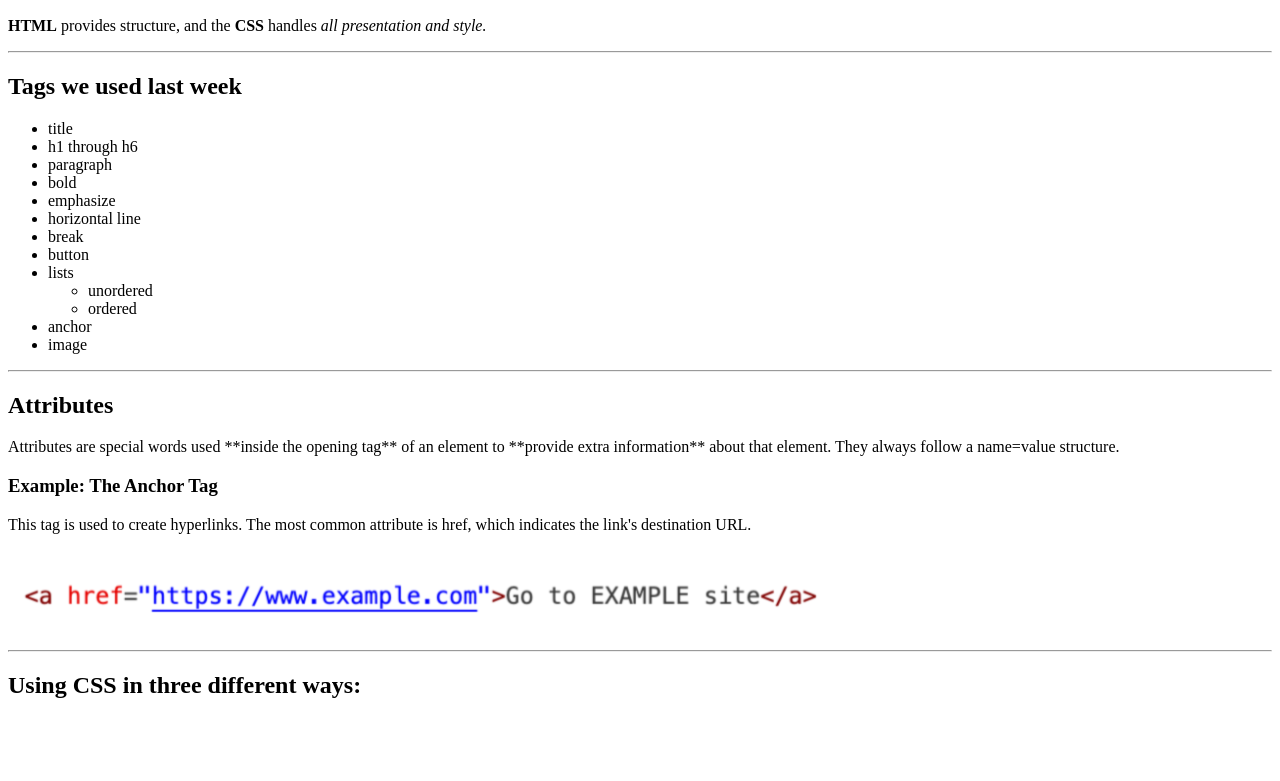
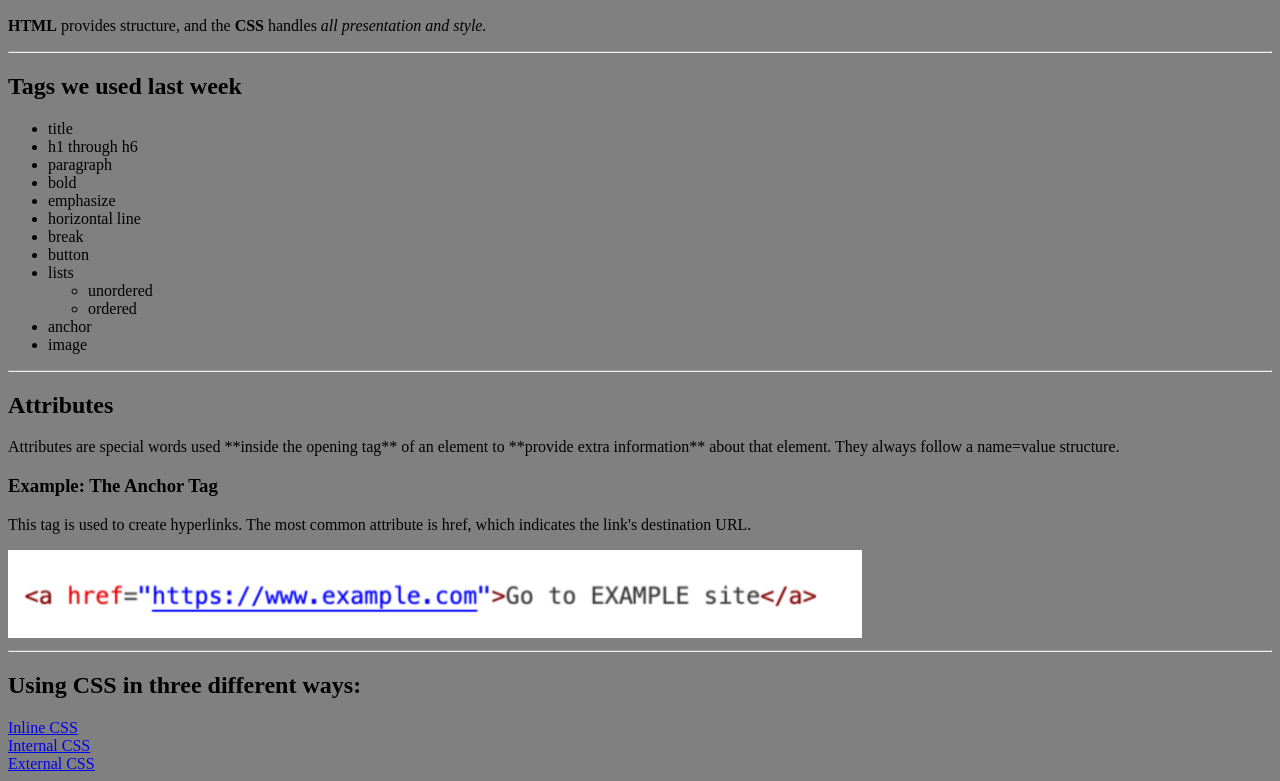
Before and after one commit to WRHatch04/Intro-to-programming-web, a plain HTML site: page web-day-2/external.html in a window 1280 px wide. Shown: the part 110-891 px from the top of the page. Before the commit the page ends 829 px from the top, so only its background shows below. Drawn offline with Linux system fonts and the light colour scheme.

Commit message:
Week 9 Assignments

```diff
--- /dev/null
+++ b/web-day-2/external-html-styles.css
@@ -0,0 +1,4 @@
+body {
+    background-color: grey;
+    color: black;
+}
--- a/web-day-2/external.html
+++ b/web-day-2/external.html
@@ -4,6 +4,7 @@
     <meta charset="UTF-8">
     <meta name="viewport" content="width=device-width, initial-scale=1.0">
     <title>Fundamentals: HTML & CSS</title>
+      <link rel="stylesheet" href="external-html-styles.css">
 </head>
 <body>
    <h1>HTML Fundamentals</h1>
@@ -42,5 +43,9 @@
    <img src="Assets/anchor_tag_code.png" alt="anchor tag code"> <hr>
 
    <h2>Using CSS in three different ways:</h2>
+
+   <a href="inline.html">Inline CSS</a> <br>
+   <a href="internal.html">Internal CSS</a> <br>
+   <a href="external.html">External CSS</a> <br>
 </body>
 </html>
```
Also changed, not shown: web-day-2/inline.html (+5 -1 lines), web-day-2/internal.html (+9 -0 lines), 1 other file.
